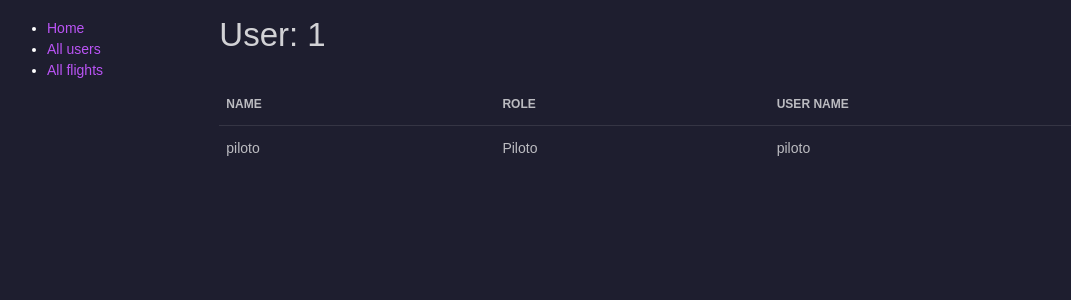
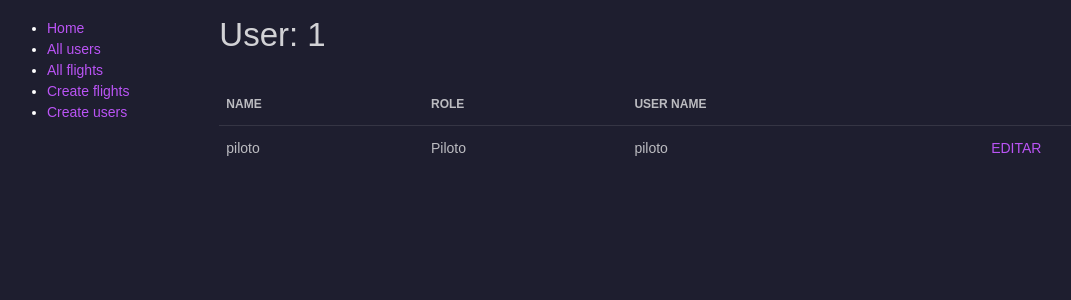
Before and after one commit to IzabelaMarina/caqui, a Django app: page /flightmanagement/user/1 in a window 1280 px wide. Shown: the top 300 px of the page, without its empty margins (11-1082 px from the left). Run offline with Django 4.2, Linux system fonts and the light colour scheme; data comes from the database, SQL or seed files in the repository; both versions use the stored data as it was after the commit.

Commit message:
buttons to create and update

```diff
--- a/Caqui/flight_management/template/base_generic.html
+++ b/Caqui/flight_management/template/base_generic.html
@@ -20,9 +20,12 @@
   <div class="col-sm-2">
   {% block sidebar %}
   <ul class="sidebar-nav">
+     <!-- <li><a href="{% url 'index' %}">Home</a></li> -->
     <li><a href="{% url 'index' %}">Home</a></li>
     <li><a href="{% url 'user' %}">All users</a></li>
     <li><a href="{% url 'flight' %}">All flights</a></li>
+    <li><a href="{% url 'flight-create' %}">Create flights</a></li>
+    <li><a href="{% url 'user-create' %}">Create users</a></li>
   </ul>
 
 {% endblock %}
--- a/Caqui/flight_management/template/crud.html
+++ b/Caqui/flight_management/template/crud.html
@@ -16,7 +16,7 @@
 <body>
 
     <nav class="navbar navbar-expand-lg navbar-dark bg-dark">
-        <a class="navbar-brand" href="home">Monitoring</a>
+        <a class="navbar-brand" href="../home">Monitoring</a>
         <button class="navbar-toggler" type="button" data-toggle="collapse" data-target="#navbarSupportedContent"
             aria-controls="navbarSupportedContent" aria-expanded="false" aria-label="Toggle navigation">
             <span class="navbar-toggler-icon"></span>
--- a/Caqui/flight_management/template/flight_management/flight_detail.html
+++ b/Caqui/flight_management/template/flight_management/flight_detail.html
@@ -13,6 +13,7 @@
         <th>Destination</th>
         <th>Departure</th>
         <th>Arrivals</th>
+        <th></th>
       </tr>
     </thead>
     <tbody>
@@ -23,6 +24,9 @@
             <td>{{flight.nm_destination}}</td>
             <td>{{flight.dt_est_departure}}</td>
             <td>{{flight.dt_est_arrival}}</td>
+            <td>
+              <a href="{% url 'flight-update' flight.id %}">EDITAR</a>
+            </td>
         </tr>
     </tbody>
   </table>
--- a/Caqui/flight_management/template/flight_management/user_detail.html
+++ b/Caqui/flight_management/template/flight_management/user_detail.html
@@ -10,6 +10,7 @@
             <th>Name</th>
             <th>Role</th>
             <th>User name</th>
+            <th></th>
         </tr>
     </thead>
     <tbody>
@@ -17,6 +18,9 @@
                 <td>{{user.tx_name}}</td>
                 <td>{{user.nm_role}}</td>
                 <td>{{user.tx_username}}</td>
+                <td>
+                    <a href="{% url 'user-update' user.id %}">EDITAR</a>
+                </td>
             </tr>
     </tbody>
 </table>
--- a/Caqui/flight_management/urls.py
+++ b/Caqui/flight_management/urls.py
@@ -3,7 +3,7 @@ from django.urls import path
 from . import views
 
 urlpatterns = [
-    path('', views.index, name='index'),
+    path('../home', views.index, name='index'),
     path('user/<int:pk>', views.UserDetailView.as_view(), name='user-detail'),
     path('user/', views.UserListView.as_view(), name='user'),
     path('flight/<int:pk>', views.FlightDetailView.as_view(), name='flight-detail'),
--- a/Caqui/flight_management/views.py
+++ b/Caqui/flight_management/views.py
@@ -55,6 +55,7 @@ def flightupdateview(request):
     all_flights = Flight.objects.all()
     all_status_flights = FlightStatus.objects.all()
     context = {'all_flights' : all_flights, 'all_status_flights' : all_status_flights}
+    print(request.session)
     return render(request, "update.html", context)
 
 def update_status(request):
--- a/Caqui/flight_monitoring/template/home.html
+++ b/Caqui/flight_monitoring/template/home.html
@@ -59,7 +59,7 @@
                   <a class="nav-link" href="../update">Update flights</a>
               </li>
               <li id="nav_operador_controlador_gerente" nav-item>
-                  <a class="nav-link" href="../crud">CRUD flights</a>
+                  <a class="nav-link" href="../flightmanagement/flight">CRUD flights</a>
               </li>
               <li id="nav_gerente" class="nav-item">
                   <a class="nav-link" href="../report">Flight Reports</a>
```
Also changed, not shown: Caqui/db.sqlite3.
